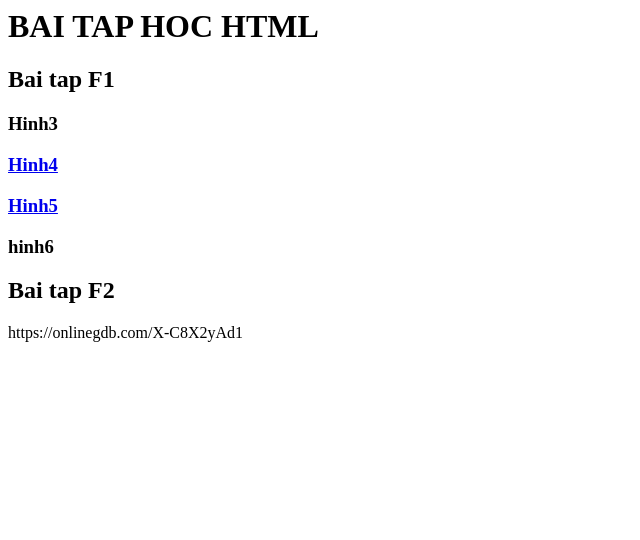
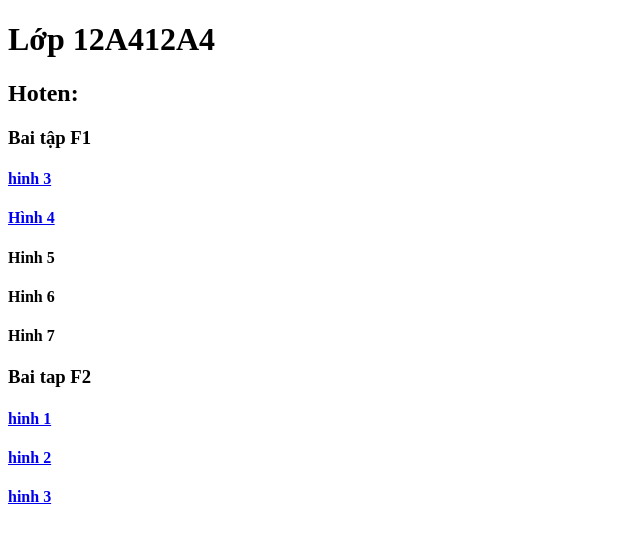
Before and after one commit to tranguyenngocgiahan2021-cell/giahan.github.io, a plain HTML site: page index.html in a window 1280 px wide. Shown: the whole page, without its empty margins (0-640 px from the left). Drawn offline with Linux system fonts and the light colour scheme.

Commit message:
Update index.html

```diff
--- a/index.html
+++ b/index.html
@@ -1,17 +1,23 @@
+<!DOCTYPE html>
 <html>
-    <head>
+<head>
     <meta charset="utf8">
-    <title>Lop 12A4 hoc web</title>
-    </head>
- <body>
+    <title>Code HTML học kỳ 2</title>
+</head>
+<body>
+    <h1>Lớp 12A412A4</h1>
+    <h2>Hoten:</h2>
+    <h3>Bai tập F1</h3>
+    <h4><a href="D:\12A4-hoten\BaitapF1\hinh3.html">hinh 3</a> </h4>
+    <h4><a href="D:\12A4-hoten\BaitapF1\hinh4.html">Hình 4</a> </h4>
+    <h4>Hinh 5</h4>
+    <h4>Hinh 6</h4>
+    <h4>Hinh 7</h4>
+    <h3>Bai tap F2</h3>
+    <h4><a href="D:\12A4-hoten\BaitapF2\hinh1.html">hinh 1</a> </h4>
+    <h4><a href="D:\12A4-hoten\BaitapF2\hinh2.html">hinh 2</a> </h4>
+    <h4><a href="D:\12A4-hoten\BaitapF2\hinh3.html">hinh 3</a> </h4>
 
- <h1>BAI TAP HOC HTML</h1>
- <h2>Bai tap F1</h2>
- <h3>Hinh3</h3>
- <h3><a href="baitapf1/hinh4.html">Hinh4</a></h3>
- <h3><a href="baitapf1/hinh5.html">Hinh5</a></h3>
- <h3>hinh6</h3>
- <h2>Bai tap F2</h2>
- </body>
+
+</body>
 </html>
-https://onlinegdb.com/X-C8X2yAd1
```
